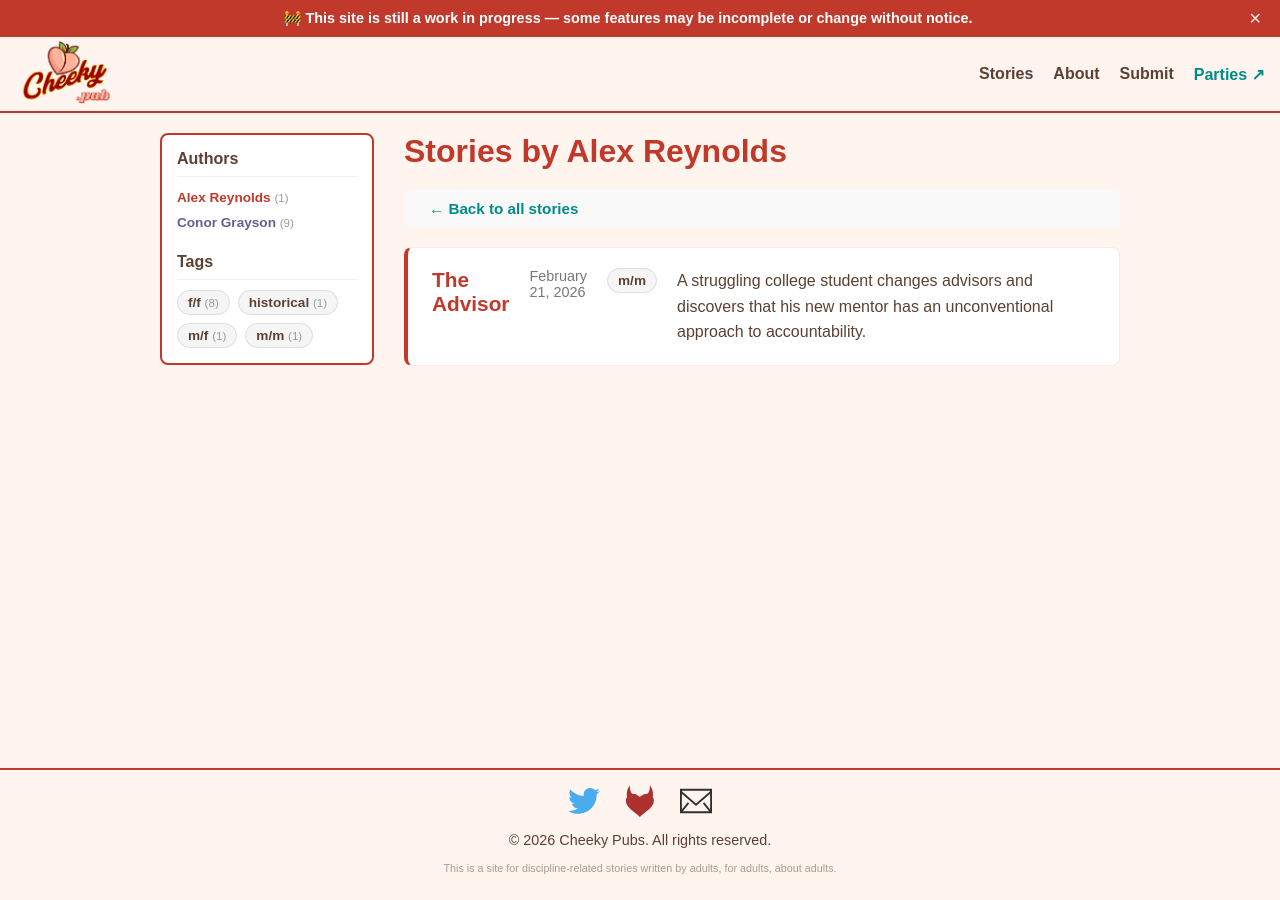
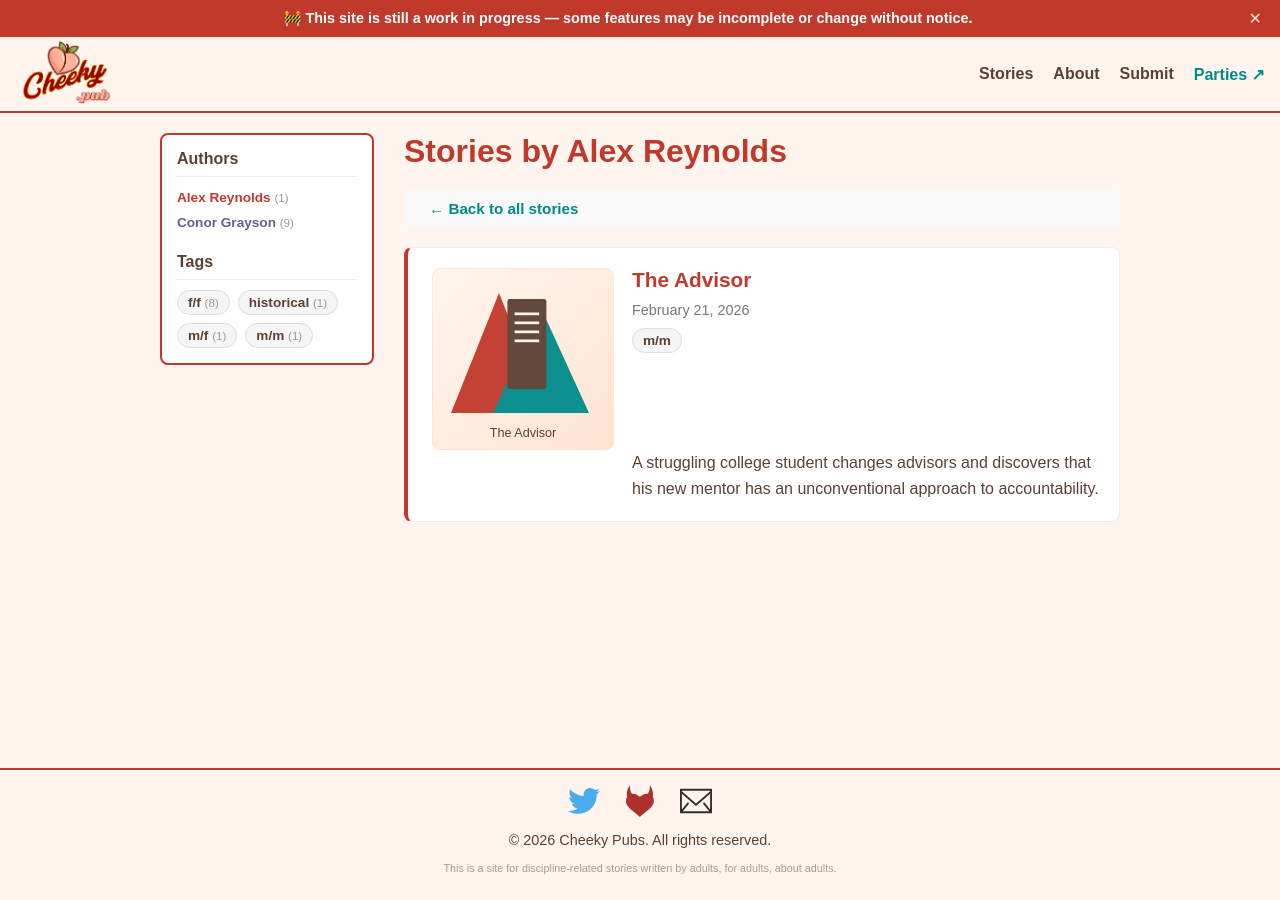
Before and after one commit to cheekypubs/cheekypubs.github.io, a Jekyll site: the page built from pages/authors/alex-reynolds.md, in a window 1280 px wide. Built offline with Jekyll 4.4.1, drawn with Linux system fonts in a browser that asks for light colours.

Commit message:
Fix author/tag cards to match main layout, grid-based mobile cards, char limits, simpler SVG, reorder sidebar

```diff
--- a/_layouts/author.html
+++ b/_layouts/author.html
@@ -108,8 +108,28 @@ layout: default
             {% assign chapter_count = 0 %}
           {% endif %}
           <article class="story-preview">
+            {% comment %}Resolve artwork: story's own, inherited from series, or default{% endcomment %}
+            {% assign thumb_image = story.art_image %}
+            {% if thumb_image == blank or thumb_image == nil %}
+              {% if story.story_id %}
+                {% assign sibling_chapters = site.stories | where: "story_id", story.story_id %}
+                {% for sibling in sibling_chapters %}
+                  {% if sibling.art_image and sibling.art_image != blank %}
+                    {% assign thumb_image = sibling.art_image %}
+                    {% break %}
+                  {% endif %}
+                {% endfor %}
+              {% endif %}
+            {% endif %}
+            {% assign thumb_src = thumb_image | default: '/assets/images/default-story-thumb.svg' %}
+            <a href="{{ story.url | absolute_url }}" class="story-thumb-link" aria-label="Open {{ story.title }}">
+              <figure class="story-thumb">
+                <img src="{{ thumb_src | absolute_url }}" alt="Preview image for {{ story.title | escape }}">
+              </figure>
+            </a>
+            <div class="story-preview-content">
             <h2 class="story-title">
-              <a href="{{ story.url | absolute_url }}">{{ story.title }}</a>
+              <a href="{{ story.url | absolute_url }}">{{ story.title | truncate: 50 }}</a>
               {% if chapter_count > 1 %}
                 <span class="chapter-badge">{{ chapter_count }} chapters</span>
               {% endif %}
@@ -125,8 +145,9 @@ layout: default
               {% endfor %}
             </div>
             {% endif %}
+            </div>
             <p class="story-excerpt">
-              {% if story.description %}{{ story.description }}{% else %}{{ story.excerpt | strip_html | truncatewords: 50 }}{% endif %}
+              {% if story.description %}{{ story.description | truncate: 150 }}{% else %}{{ story.excerpt | strip_html | truncatewords: 50 }}{% endif %}
             </p>
           </article>
         {% endfor %}
--- a/assets/css/style.css
+++ b/assets/css/style.css
@@ -520,9 +520,11 @@ a {
     border-radius: 8px;
     padding: 20px 20px 20px 24px;
     transition: box-shadow 0.2s, transform 0.2s;
-    display: flex;
-    gap: 20px;
-    align-items: flex-start;
+    display: grid;
+    grid-template-columns: 180px 1fr;
+    grid-template-rows: auto auto;
+    gap: 0 20px;
+    align-items: start;
 }
 
 .story-preview:hover {
@@ -533,8 +535,8 @@ a {
 .story-thumb-link {
     display: block;
     text-decoration: none;
-    flex-shrink: 0;
-    width: 180px;
+    grid-column: 1;
+    grid-row: 1;
 }
 
 .story-thumb {
@@ -555,7 +557,8 @@ a {
 }
 
 .story-preview-content {
-    flex: 1;
+    grid-column: 2;
+    grid-row: 1;
     min-width: 0;
 }
 
@@ -603,6 +606,8 @@ a {
     color: #5C4033;
     line-height: 1.6;
     margin: 0;
+    grid-column: 2;
+    grid-row: 2;
 }
 
 /* Individual Story Page */
@@ -1135,25 +1140,21 @@ a {
 
     .story-preview {
         padding: 12px;
-        flex-wrap: wrap;
-        gap: 12px;
+        grid-template-columns: calc(33% - 5px) 1fr;
+        gap: 0 10px;
     }
 
     .story-thumb-link {
-        width: calc(50% - 6px);
-        flex-shrink: 0;
+        width: 100%;
     }
 
     .story-preview-content {
-        flex: 1;
         min-width: 0;
     }
 
     .story-preview .story-excerpt {
-        width: 100%;
-        flex-basis: 100%;
-        order: 1;
-        margin-top: 0;
+        grid-column: 1 / -1;
+        margin-top: 6px;
     }
 
     .story-title {
```
Also changed, not shown: _layouts/stories.html (+27 -27 lines), _layouts/tag.html (+23 -2 lines), admin.html (+5 -5 lines), assets/images/default-story-thumb.svg.
